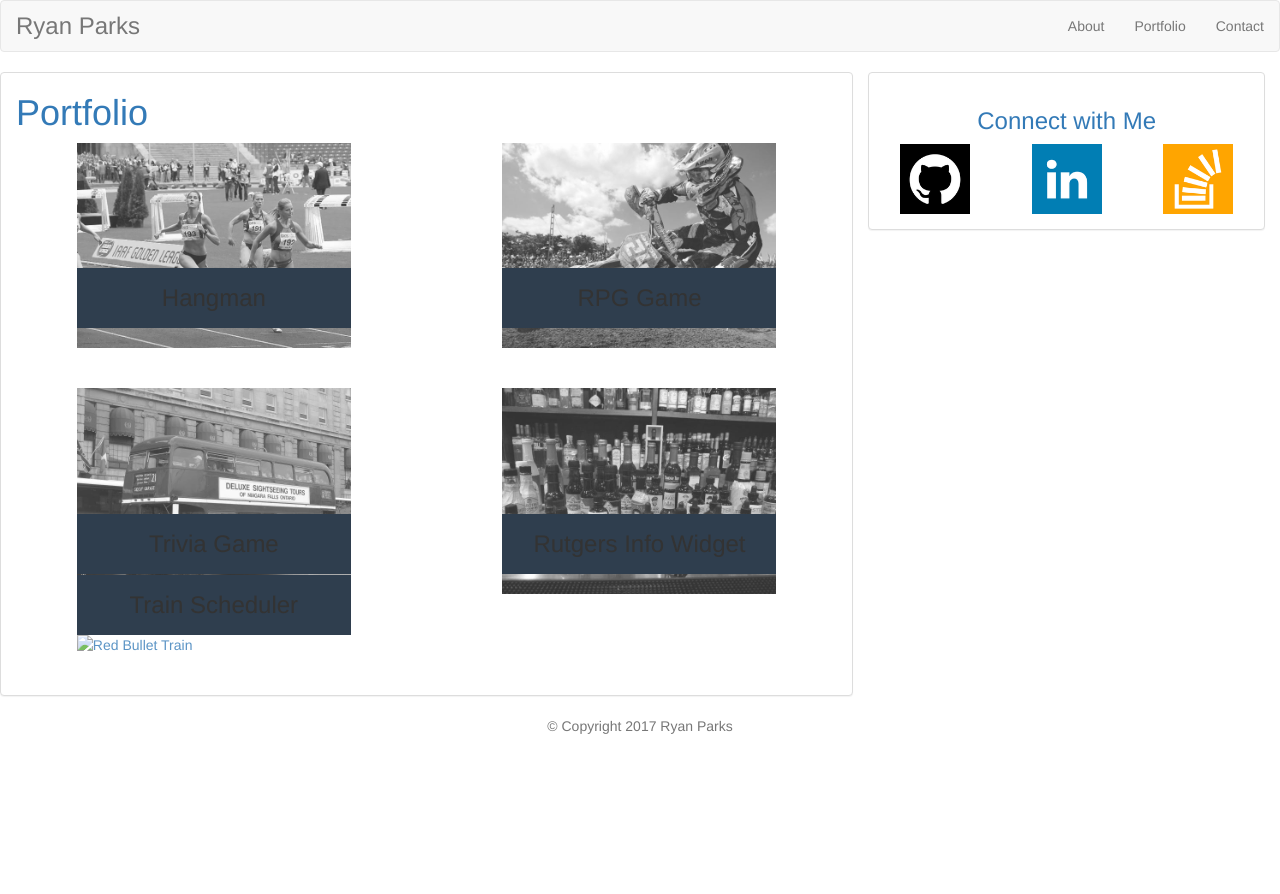
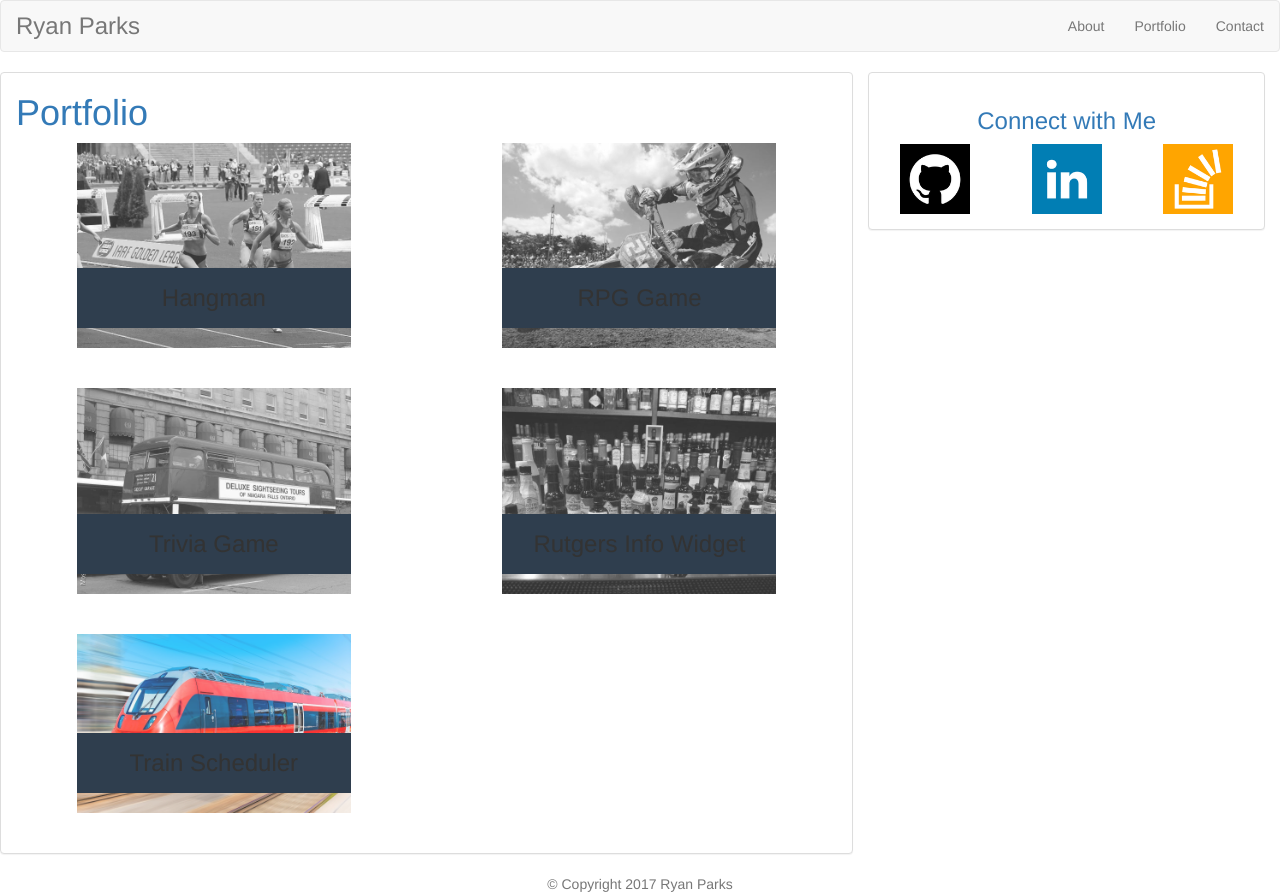
Before and after one commit to rjp11/Bootstrap-Portfolio, a plain HTML site: page portfolio.html in a window 1280 px wide. Before the commit the page ends 800 px from the top, so only its background shows below. Drawn offline with nearby package versions, Linux system fonts and the light colour scheme.

Commit message:
needed to add the train image and reference within this repository instead of the week 7 repo

```diff
--- a/portfolio.html
+++ b/portfolio.html
@@ -70,7 +70,7 @@
           <div class="col-sm-6">
             <div class="work center-block">
               <a href="https://rjp11.github.io/week-7-firebase/">
-                <img src="../../hw7/week-7-firebase/assets/images/train.jpeg" alt="Red Bullet Train">
+                <img src="assets/images/train.jpeg" alt="Red Bullet Train">
               </a>
               <h3>Train Scheduler</h3>
             </div>
```
Also changed, not shown: assets/images/train.jpeg (added).
